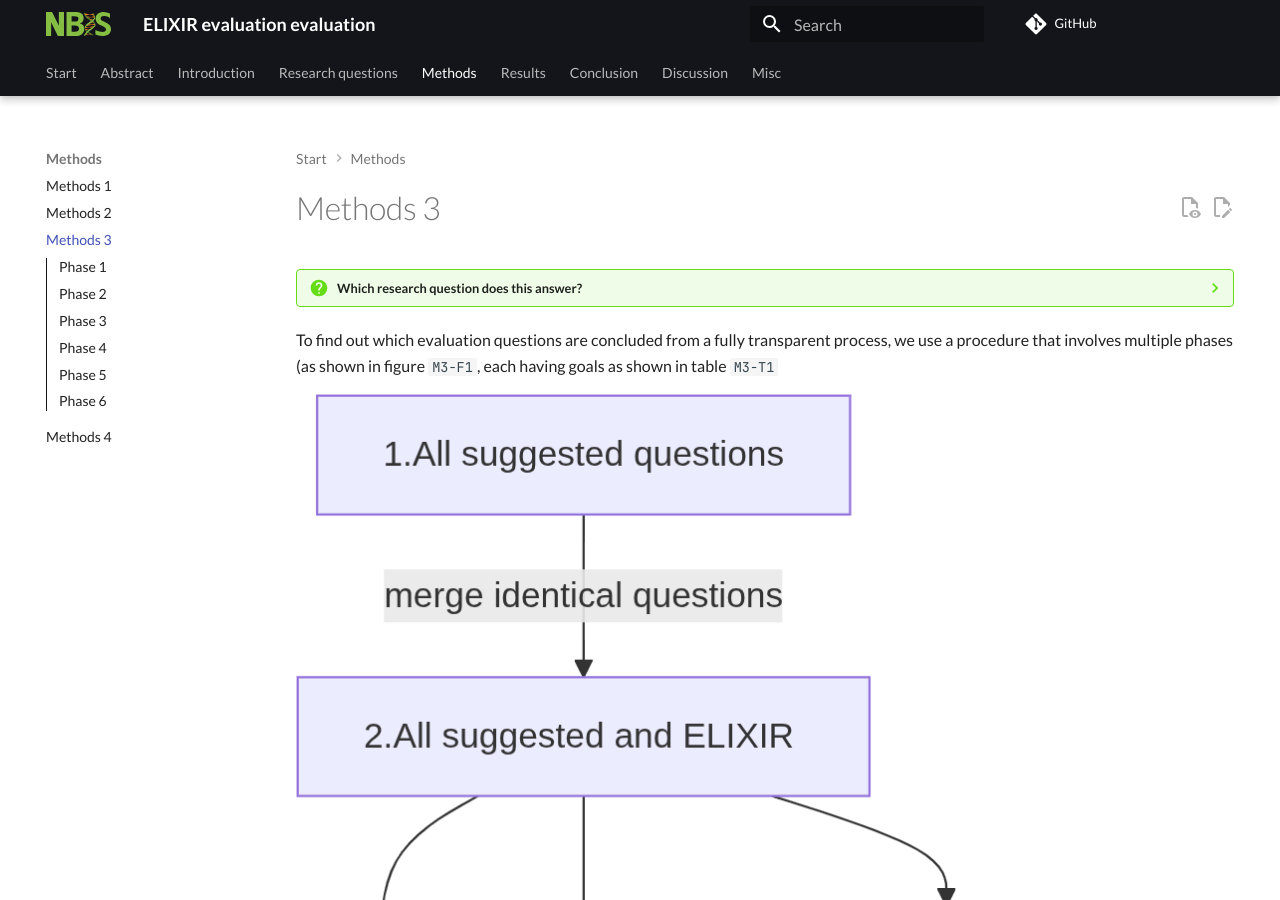
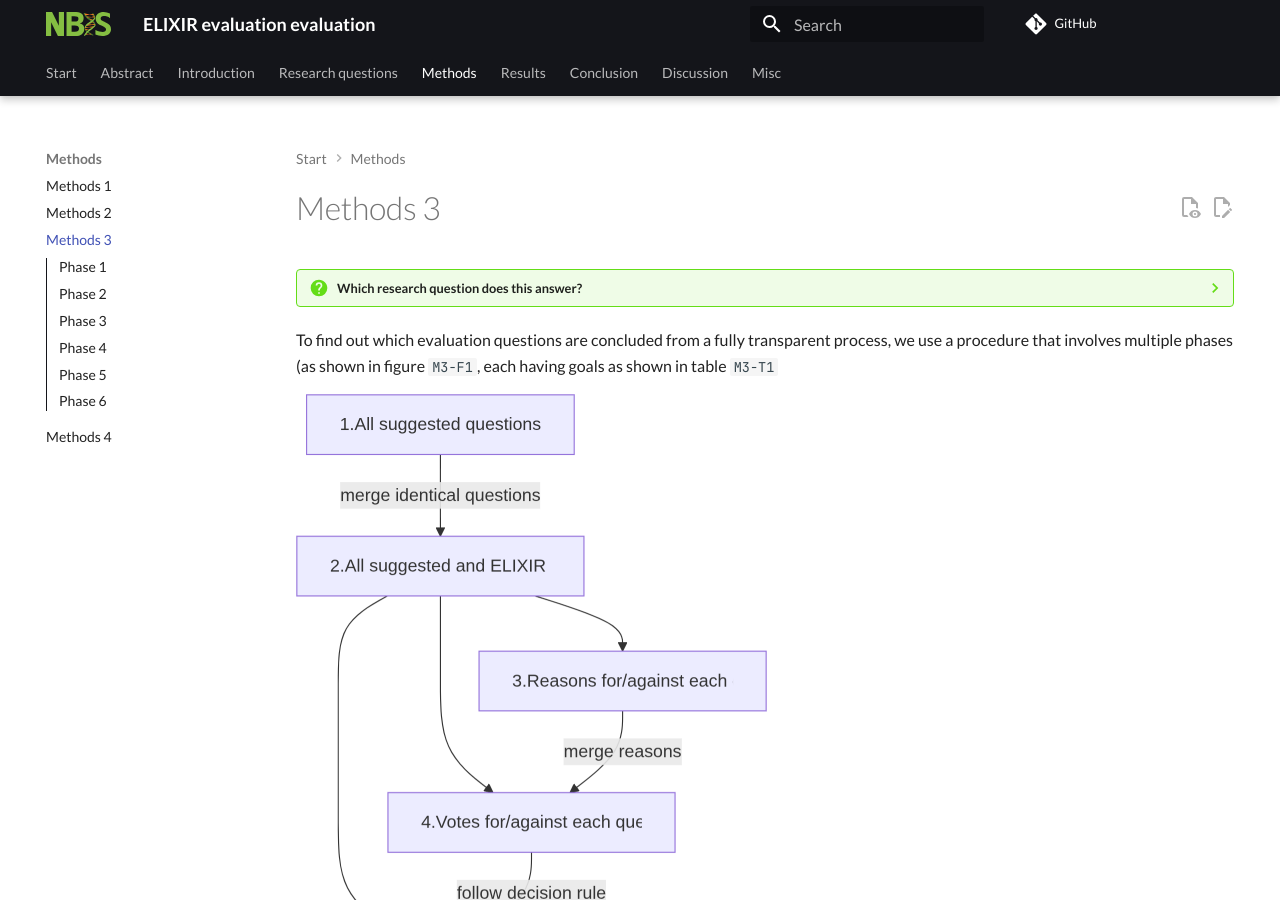
Before and after one commit to NBISweden/elixir_evaluation_evaluation, an MkDocs documentation site: the page built from docs/methods_3.md, in a window 1280 px wide and 900 px high. Built offline with MkDocs 1.6.1 and Material for MkDocs 9.7.7, drawn with Linux system fonts in a browser that asks for light colours; comment, search, counter and statistics services are not loaded.

Commit message:
Use smaller figure

```diff
--- a/docs/methods_3.md
+++ b/docs/methods_3.md
@@ -13,7 +13,7 @@ we use a procedure that involves multiple phases (as shown
 in figure `M3-F1`, each having goals as shown
 in table `M3-T1`
 
-![Overview of the procedure](methods_3_figure_1.png)
+![Figure `M3-F1`. Overview of the procedure](methods_3_figure_1_50.png)
 
 > Figure `M3-F1`. Overview of the procedure
 
```
Also changed, not shown: docs/methods_3_figure_1_50.png (added).
